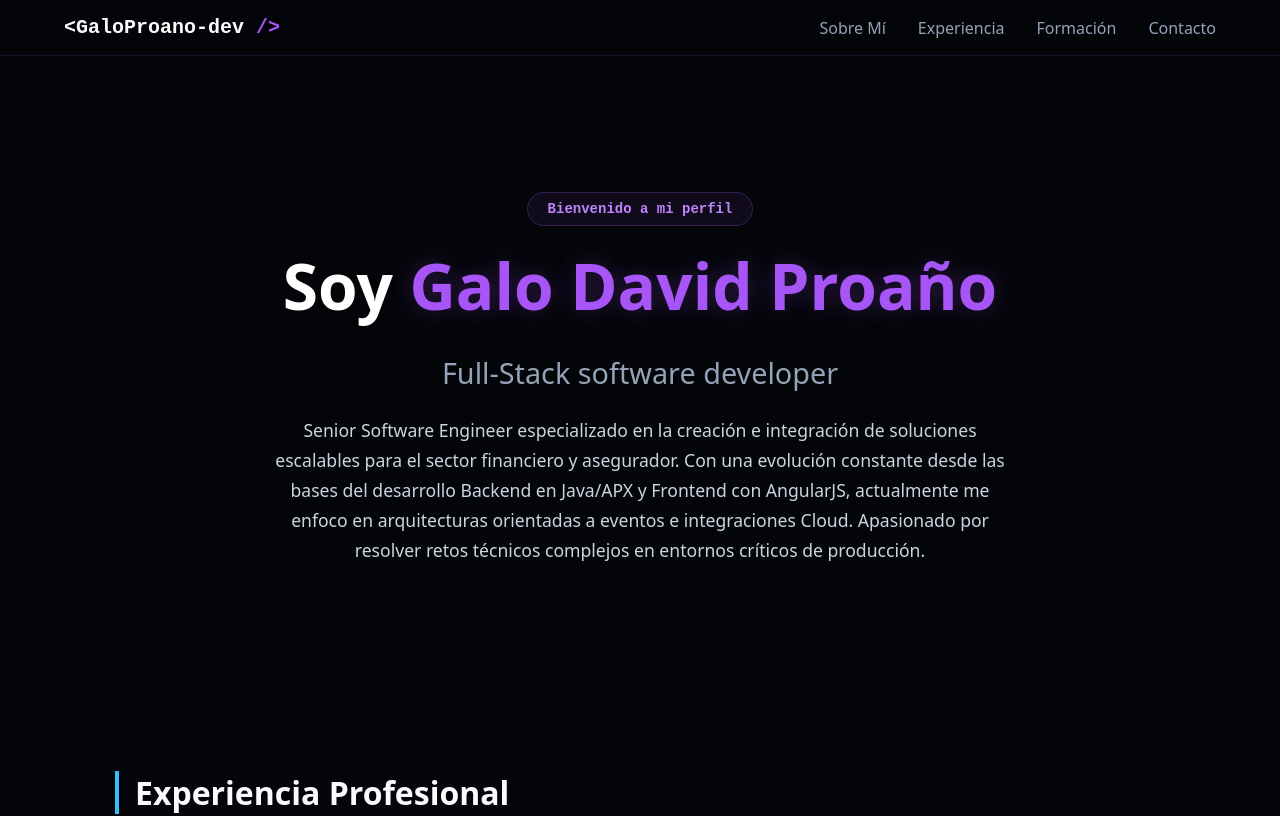
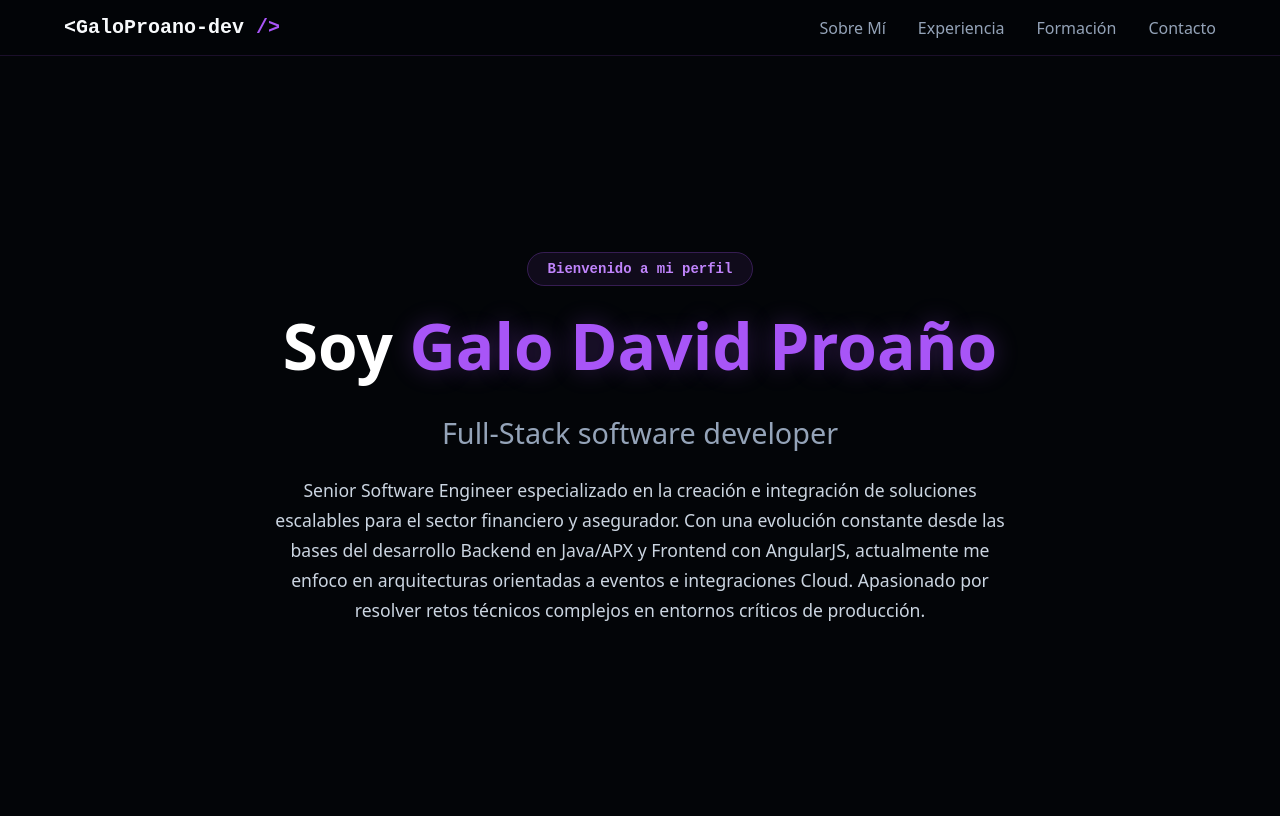
Before and after one commit to DevGaloDavids/galoProanoDev, a Vue app: page / in a window 1280 px wide. Shown: the top 816 px of the page. Built offline with nearby package versions, Linux system fonts and the light colour scheme.

Commit message:
largo de pagina

```diff
--- a/src/components/HeroSection.vue
+++ b/src/components/HeroSection.vue
@@ -15,7 +15,7 @@
 
 <style scoped>
 .hero {
-  min-height: 85vh;
+  min-height: 100dvh;
   display: flex;
   align-items: center;
   justify-content: center;
```
